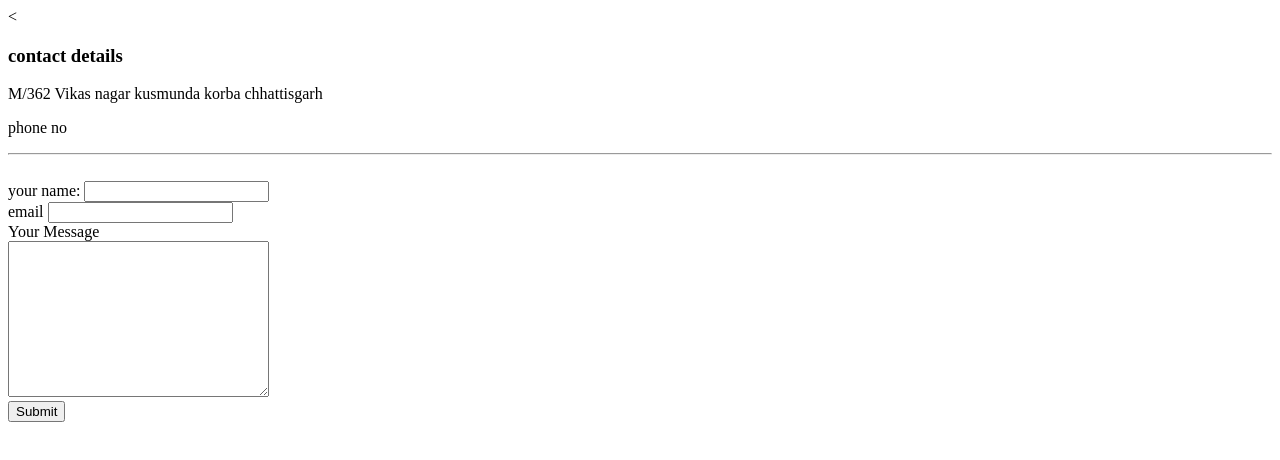
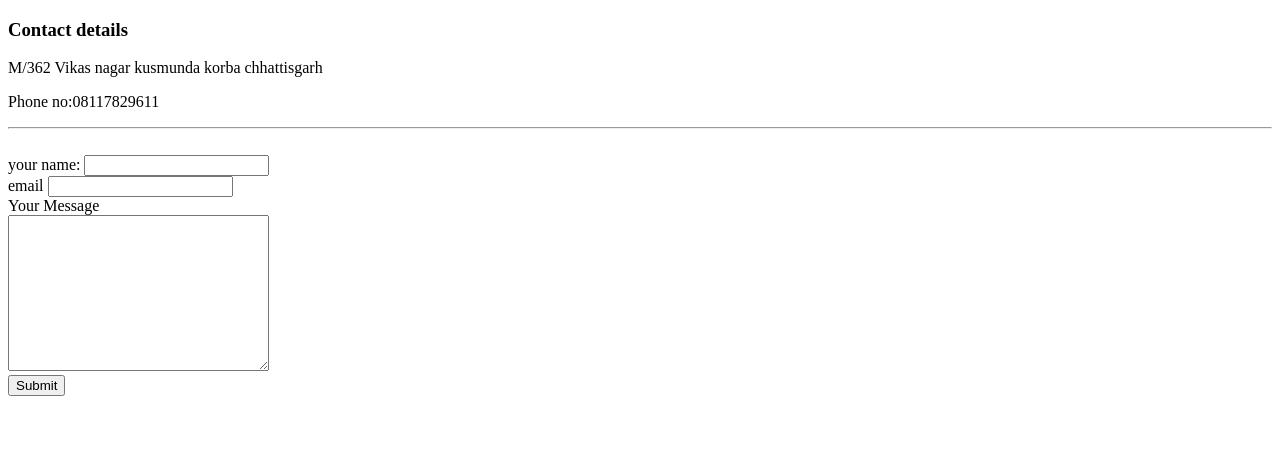
Before and after one commit to saiyedDevloper/cv, a plain HTML site: page contact me.html in a window 1280 px wide. Drawn offline with Linux system fonts and the light colour scheme.

Commit message:
Update contact me.html
some bugs find it (curly bracket) & add contact no.

```diff
--- a/contact me.html
+++ b/contact me.html
@@ -7,9 +7,9 @@
 </head>
 
 <body>
-  <<h3>contact details</h3>
+  <h3>Contact details</h3>
     <p>M/362 Vikas nagar kusmunda korba chhattisgarh</p>
-    <p>phone no</p>
+    <p>Phone no:08117829611</p>
     <hr><br>
     <form  action="mailto:shadat25hussain@gmail.com" method="post"enctype="text/plain">
 
```
